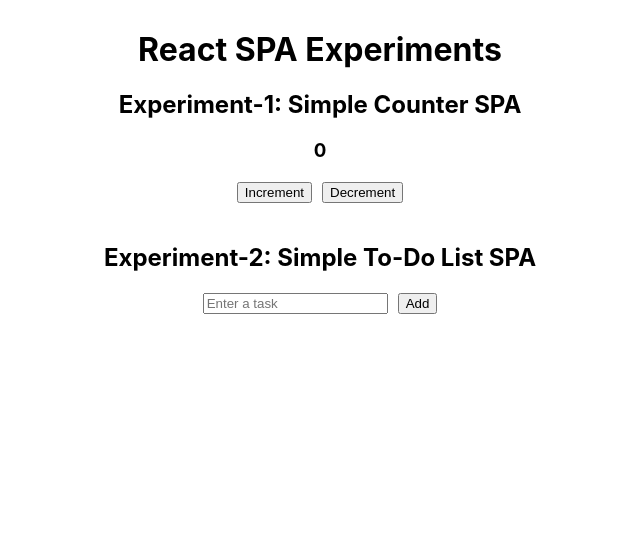
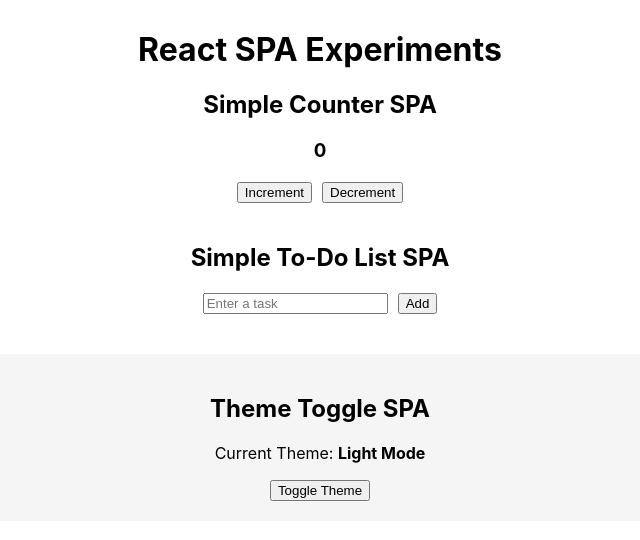
Before and after one commit to gurleenkaur-07/Simple-Counter-SPA, a React (Create React App) app: page / in a window 1280 px wide. Shown: the top 540 px of the page, without its empty margins (320-960 px from the left). Built offline with nearby package versions, Linux system fonts and the light colour scheme.

Commit message:
added theme toggle

```diff
--- a/src/App.js
+++ b/src/App.js
@@ -1,5 +1,6 @@
 import React, { useState } from "react";
 import Todo from "./Todo";
+import ThemeToggle from "./ThemeToggle";
 
 function App() {
   // Experiment-1: Counter
@@ -10,7 +11,7 @@
       <h1>React SPA Experiments</h1>
 
       {/* Experiment-1 */}
-      <h2>Experiment-1: Simple Counter SPA</h2>
+      <h2>Simple Counter SPA</h2>
       <h3>{count}</h3>
 
       <button onClick={() => setCount(count + 1)}>Increment</button>
@@ -23,6 +24,9 @@
 
       {/* Experiment-2 */}
       <Todo />
+
+      {/* Experiment-3 */}
+      <ThemeToggle />
     </div>
   );
 }
--- /dev/null
+++ b/src/ThemeToggle.js
@@ -0,0 +1,29 @@
+import React, { useState } from "react";
+
+function ThemeToggle() {
+  const [darkMode, setDarkMode] = useState(false);
+
+  const themeStyle = {
+    backgroundColor: darkMode ? "#222" : "#f5f5f5",
+    color: darkMode ? "white" : "black",
+    padding: "20px",
+    marginTop: "40px",
+    borderRadius: "10px"
+  };
+
+  return (
+    <div style={themeStyle}>
+      <h2>Theme Toggle SPA</h2>
+
+      <p>
+        Current Theme: <b>{darkMode ? "Dark Mode" : "Light Mode"}</b>
+      </p>
+
+      <button onClick={() => setDarkMode(!darkMode)}>
+        Toggle Theme
+      </button>
+    </div>
+  );
+}
+
+export default ThemeToggle;
--- a/src/Todo.js
+++ b/src/Todo.js
@@ -18,7 +18,7 @@
 
   return (
     <div style={{ marginTop: "40px" }}>
-      <h2>Experiment-2: Simple To-Do List SPA</h2>
+      <h2>Simple To-Do List SPA</h2>
 
       <input
         type="text"
```
